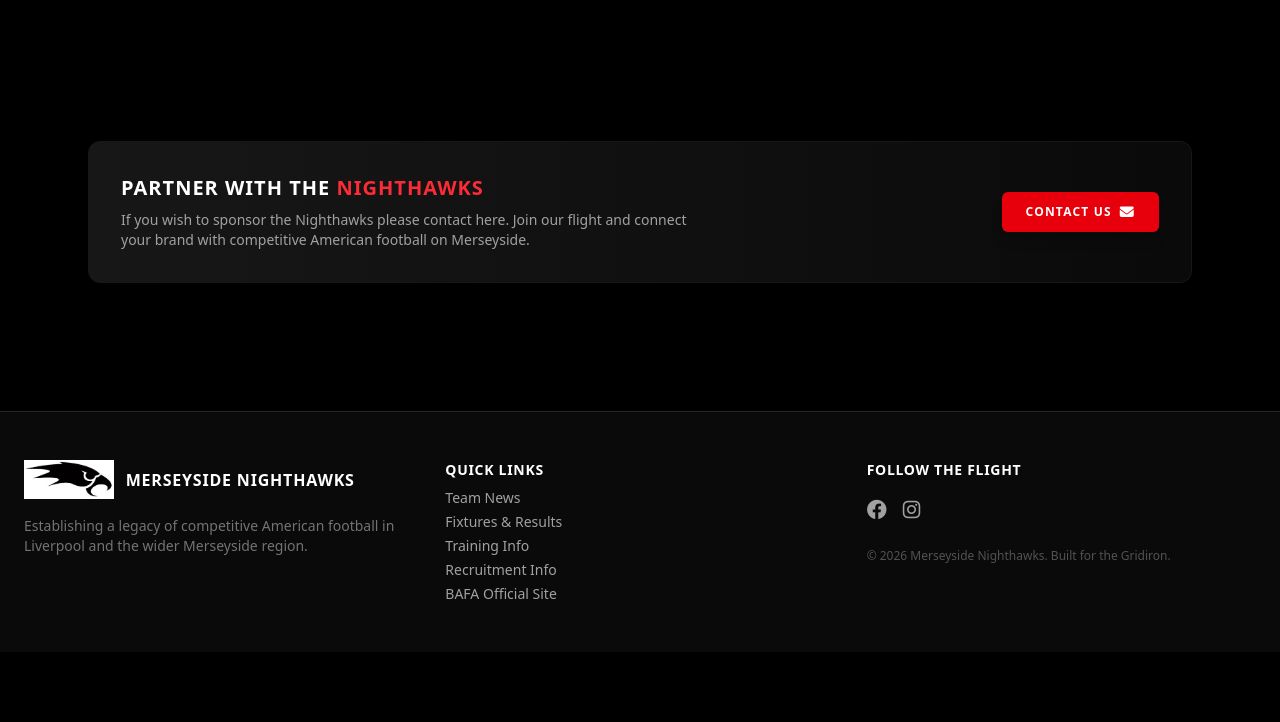
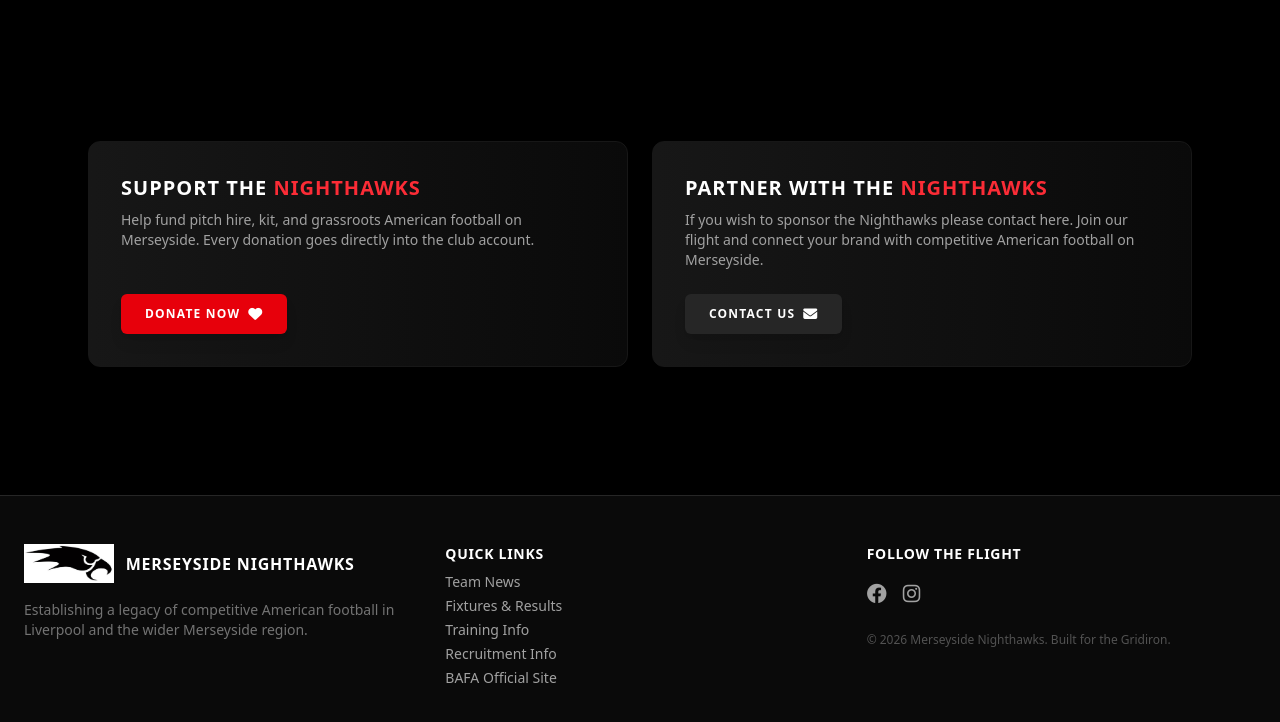
Before and after one commit to adamrob25-ui/Nighthawks-site, a plain HTML site: page index.html in a window 1280 px wide. Shown: the part 2650-3372 px from the top of the page. Before the commit the page ends 3302 px from the top, so only its background shows below. Drawn offline with nearby package versions, Linux system fonts and the light colour scheme; some icons are missing.

Commit message:
Update index.html

```diff
--- a/index.html
+++ b/index.html
@@ -313,23 +313,49 @@
 
     </main>
 
+   <!-- SPONSORSHIP & DONATIONS -->
     <section class="max-w-6xl w-full mx-auto px-6 py-8 mt-16">
-        <div class="w-full bg-gradient-to-r from-neutral-900 to-neutral-950 border border-neutral-900 hover:border-red-600/30 rounded-xl p-8 flex flex-col md:flex-row items-center justify-between gap-6 transition-all duration-500 shadow-xl">
+        <div class="grid grid-cols-1 lg:grid-cols-2 gap-6">
+
+            <!-- Donate Card -->
+            <div class="bg-gradient-to-r from-neutral-900 to-neutral-950 border border-neutral-900 hover:border-red-600/30 rounded-xl p-8 flex flex-col justify-between gap-6 transition-all duration-500 shadow-xl">
+                <div class="space-y-2 text-center md:text-left">
+                    <h3 class="text-xl font-black uppercase tracking-wider text-white">
+                        Support The <span class="text-red-500">Nighthawks</span>
+                    </h3>
+                    <p class="text-neutral-400 text-sm font-medium">
+                        Help fund pitch hire, kit, and grassroots American football on Merseyside. Every donation goes directly into the club account.
+                    </p>
+                </div>
+                <div class="w-full md:w-auto shrink-0 text-center md:text-left">
+                    <!-- REPLACE THE HREF BELOW WITH YOUR SUMUP PAYMENT LINK -->
+                    <a href="https://pay.sumup.com/YOUR-SUMUP-LINK-HERE" target="_blank" rel="noopener noreferrer"
+                       class="inline-flex items-center justify-center w-full md:w-auto px-6 py-3 bg-red-600 hover:bg-red-700 text-white text-xs font-black uppercase tracking-widest rounded-md transition duration-300 shadow-lg hover:shadow-red-900/20 group cursor-pointer">
+                        Donate Now
+                        <i class="fa-solid fa-heart ml-2 transform group-hover:scale-110 transition duration-300 text-sm"></i>
+                    </a>
+                </div>
+            </div>
+
+            <!-- Sponsorship Card -->
+            <div class="bg-gradient-to-r from-neutral-900 to-neutral-950 border border-neutral-900 hover:border-red-600/30 rounded-xl p-8 flex flex-col justify-between gap-6 transition-all duration-500 shadow-xl">
                 <div class="space-y-2 text-center md:text-left">
                     <h3 class="text-xl font-black uppercase tracking-wider text-white">
                         Partner With The <span class="text-red-500">Nighthawks</span>
                     </h3>
-                <p class="text-neutral-400 text-sm max-w-xl font-medium">
+                    <p class="text-neutral-400 text-sm font-medium">
                         If you wish to sponsor the Nighthawks please contact here. Join our flight and connect your brand with competitive American football on Merseyside.
                     </p>
                 </div>
-            <div class="w-full md:w-auto shrink-0 text-center">
+                <div class="w-full md:w-auto shrink-0 text-center md:text-left">
                     <a href="mailto:sponsorship.nighthawks@gmail.com?subject=Merseyside%20Nighthawks%20Sponsorship%20Inquiry"
-                   class="inline-flex items-center justify-center w-full md:w-auto px-6 py-3 bg-red-600 hover:bg-red-700 text-white text-xs font-black uppercase tracking-widest rounded-md transition duration-300 shadow-lg hover:shadow-red-900/20 group cursor-pointer">
+                       class="inline-flex items-center justify-center w-full md:w-auto px-6 py-3 bg-neutral-800 hover:bg-red-600 text-white text-xs font-black uppercase tracking-widest rounded-md transition duration-300 shadow-lg group cursor-pointer">
                         Contact Us
                         <i class="fa-solid fa-envelope ml-2 transform group-hover:translate-x-1 transition duration-300 text-sm"></i>
                     </a>
                 </div>
+            </div>
+
         </div>
     </section>
 
```
Lines whose indentation alone changed are shown as unchanged.
